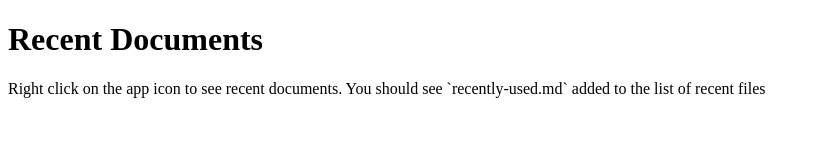
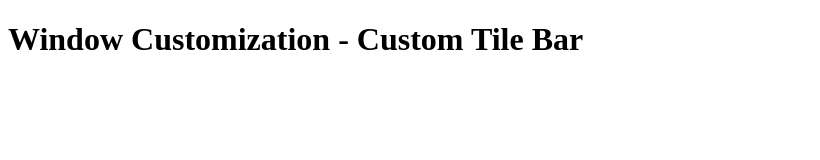
Before and after one commit to quantum-agornyrah/electron_app_tutorial, an Electron app: page index.html in a window 1280 px wide. Shown: the whole page, without its empty margins (0-820 px from the left). Drawn offline with Linux system fonts and the light colour scheme.

Commit message:
add: remove the default title bar on app

```diff
--- a/index.html
+++ b/index.html
@@ -2,14 +2,10 @@
 <html>
 <head>
     <meta charset="UTF-8">
-    <title>Recent Documents</title>
+    <title>Window Customization</title>
     <meta http-equiv="Content-Security-Policy" content="script-src 'self' 'unsafe-inline';" />
 </head>
 <body>
-    <h1>Recent Documents</h1>
-    <p>
-        Right click on the app icon to see recent documents.
-        You should see `recently-used.md` added to the list of recent files
-    </p>
+    <h1>Window Customization - Custom Tile Bar</h1>
 </body>
 </html>
```
Also changed, not shown: main.js (+2 -9 lines).
